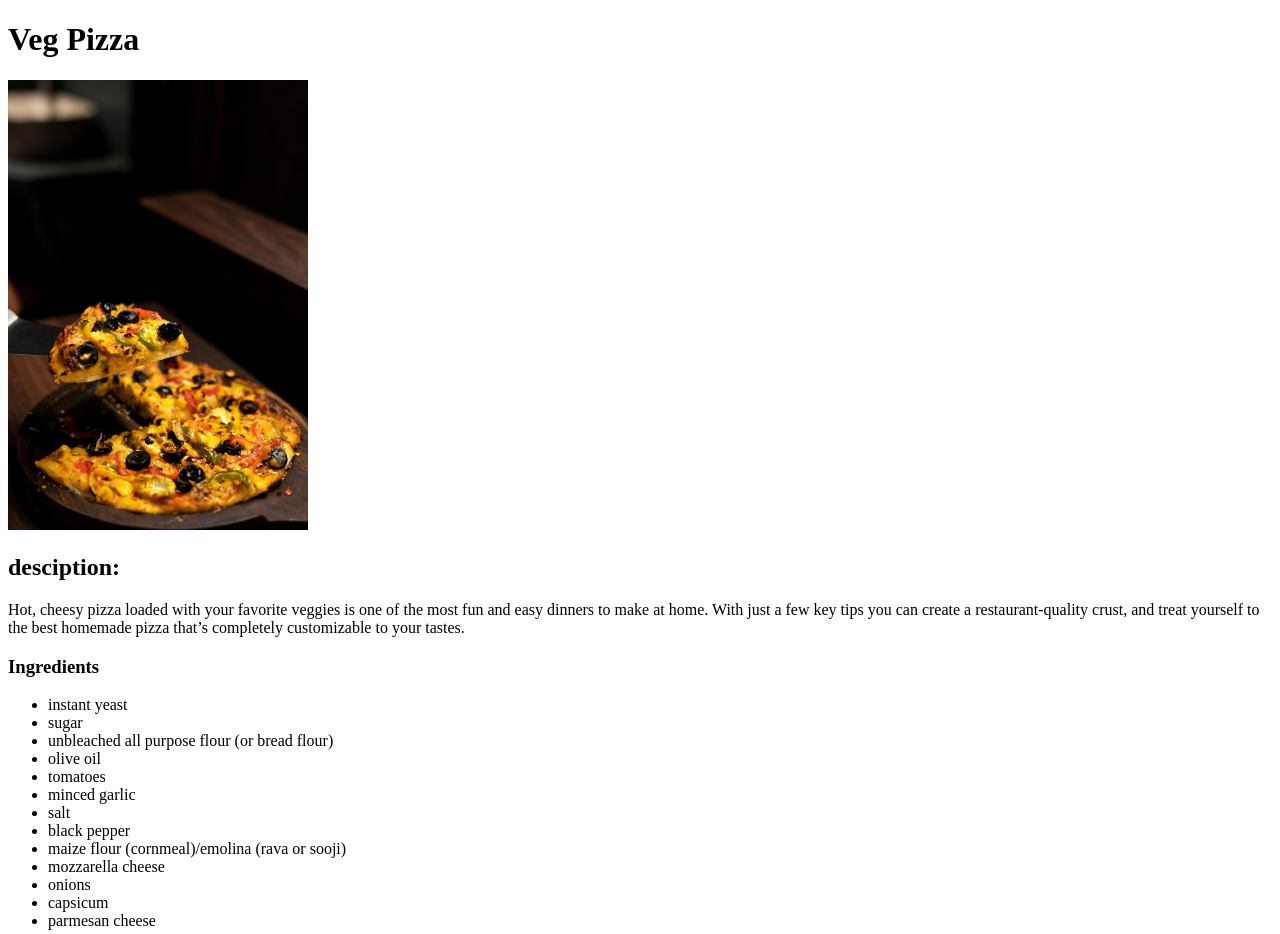
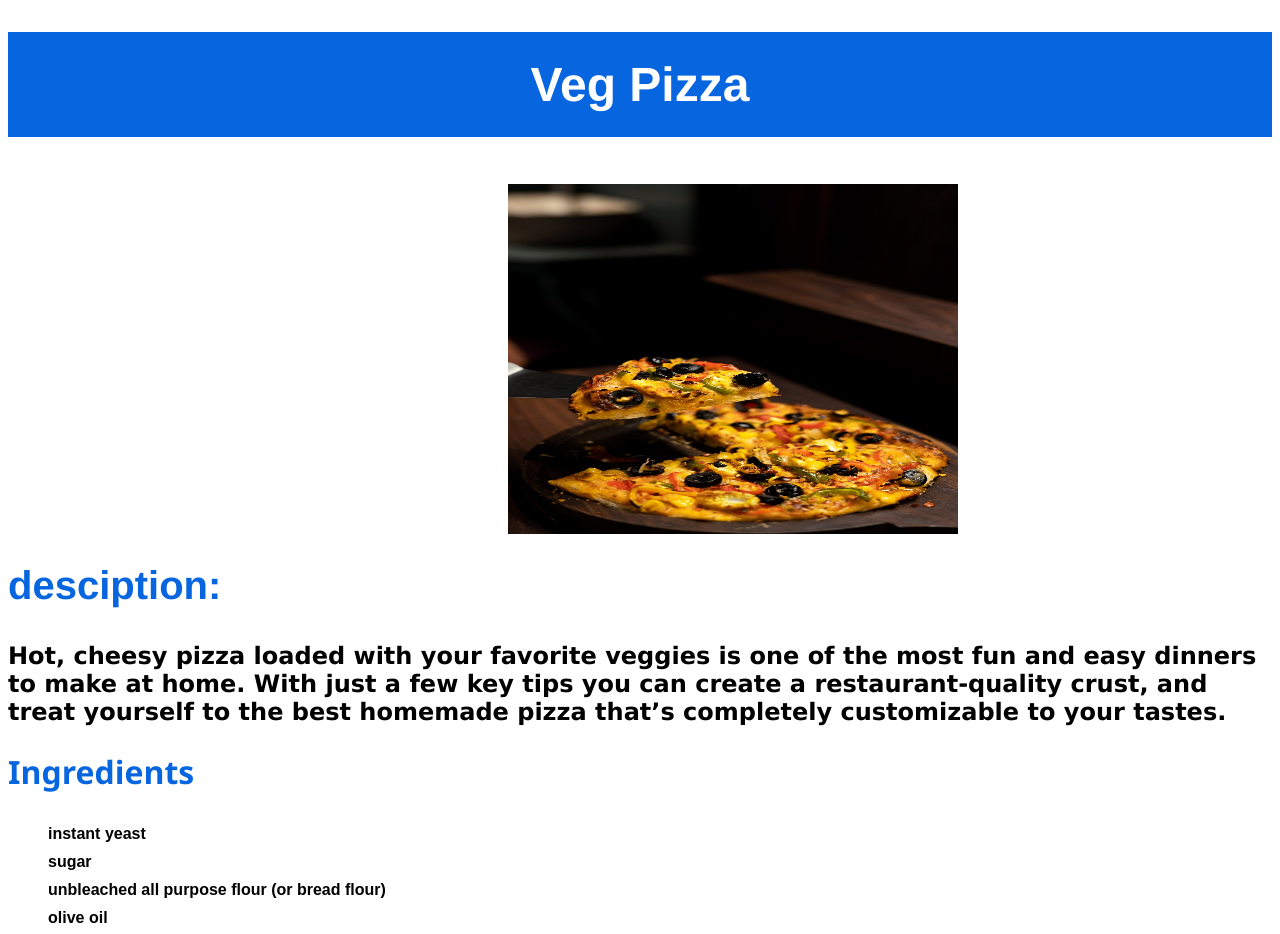
Before and after one commit to coder0898/odinproject-recipes-my-project, a plain HTML site: page recipes/vegpizza.html in a window 1280 px wide. Shown: the top 934 px of the page. Drawn offline with Linux system fonts and the light colour scheme.

Commit message:
style added to all web pages

```diff
--- /dev/null
+++ b/index.css
@@ -0,0 +1,49 @@
+*{
+    margin: 0;
+    padding: 0;
+    box-sizing: border-box;
+}
+
+body{
+    display: flex;
+    flex-direction: column;
+    justify-content: center;
+    align-items: center;
+}
+
+h1{
+    margin-top: 20px;
+    padding: 30px;
+    font-size: 3rem;
+    background-color: #0766DF;
+    width: 100%;
+    text-align: center;
+    color: #FFFF;
+    font-family: 'Gill Sans', 'Gill Sans MT', Calibri, 'Trebuchet MS', sans-serif;
+    font-weight: 800;
+}
+
+h2{
+    margin-top: 20px;
+    padding: 15px;
+    text-align: center;
+    width: 100%;
+    font-size: 2rem;
+    color: #0766DF;
+    font-family: 'Franklin Gothic Medium', 'Arial Narrow', Arial, sans-serif;
+    font-weight: 700;
+}
+
+ul{
+    list-style: none;
+    padding: 15px;
+}
+
+ul li a{
+    margin-bottom: 10px;
+    text-decoration: none;
+    font-size: 1.5rem;
+    font-weight: 700;
+    font-family: 'Gill Sans', 'Gill Sans MT', Calibri, 'Trebuchet MS', sans-serif;
+    color: #000;
+}
--- /dev/null
+++ b/recipes/page.css
@@ -0,0 +1,57 @@
+
+h1{
+    padding: 25px;
+    font-size: 3rem;
+    font-family: 'Franklin Gothic Medium', 'Arial Narrow', Arial, sans-serif;
+    font-weight: 600;
+    text-align: center;
+    background-color: #0766DF;
+    color: #FFFF;
+}
+
+img{
+    margin-top: 15px;
+    width: 450px;
+    height: 350px;
+    margin-left: 500px;
+}
+
+h2{
+    margin-top: 25px;
+    font-size: 2.5rem;
+    color: #0766DF;
+    font-family: 'Franklin Gothic Medium', 'Arial Narrow', Arial, sans-serif;
+}
+
+p{
+    font-size: 1.5rem;
+    font-weight: 600;
+    font-family: 'Lucida Sans', 'Lucida Sans Regular', 'Lucida Grande', 'Lucida Sans Unicode', Geneva, Verdana, sans-serif;
+}
+
+h3{
+    margin-top: 15px;
+    font-size: 2rem;
+    color: #0766DF;
+    font-family: 'Segoe UI', Tahoma, Geneva, Verdana, sans-serif;
+    font-weight: 600;
+}
+
+ul{
+    list-style: none;
+}
+
+ul li {
+    font-size: 1rem;
+    font-weight: 600;
+    font-family: Arial, Helvetica, sans-serif;
+    margin-bottom: 10px;
+}
+
+ol li{
+    font-size: 1rem;
+    font-weight: 600;
+    font-family: Arial, Helvetica, sans-serif;
+    margin-bottom: 10px;
+    text-align:justify ;
+}
--- a/recipes/vegpizza.html
+++ b/recipes/vegpizza.html
@@ -4,6 +4,7 @@
     <meta charset="UTF-8">
     <meta name="viewport" content="width=device-width, initial-scale=1.0">
     <title>Odin Recipes: Veg Pizza</title>
+    <link rel="stylesheet" href="page.css">
 </head>
 <body>
     <h1>Veg Pizza</h1>
```
Also changed, not shown: index.html (+1 -0 lines), recipes/alooparatha.html (+1 -0 lines), recipes/mutterpaneer.html (+1 -0 lines).
